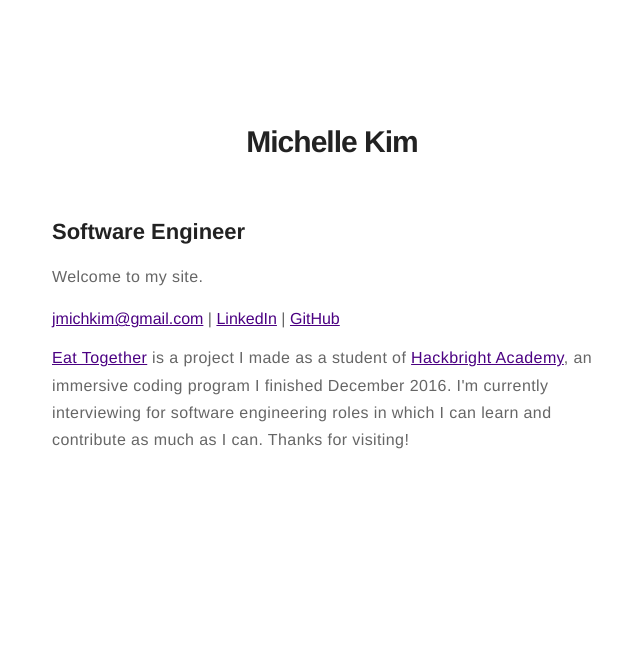
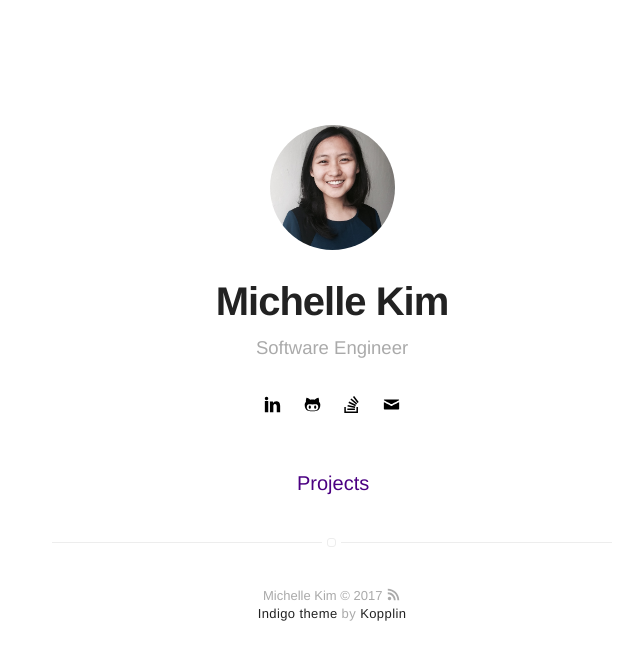
Before and after one commit to kmjch/kmjch.github.io, a Jekyll site: the page built from index.html, in a window 1280 px wide. Shown: the top 660 px of the page, without its empty margins (308-948 px from the left). Built offline with Jekyll 4.4.1, drawn with Linux system fonts in a browser that asks for light colours.

Commit message:
changed index

```diff
--- a/index.html
+++ b/index.html
@@ -1,10 +1,4 @@
 ---
-layout: default
-title: Michelle Kim, Software Engineer
+layout: page
+title: Home
 ---
-
-<h1>Michelle Kim</h1>
-<h2>Software Engineer</h2>
-<p>Welcome to my site.</p>
-<a href="mailto:jmichkim@gmail.com">jmichkim@gmail.com</a> | <a href="https://www.linkedin.com/in/kmjch">LinkedIn</a> | <a href="https://github.com/kmjch">GitHub</a>
-<p><a href="http://et.kmjch.net">Eat Together</a> is a project I made as a student of <a href="https://hackbrightacademy.com/">Hackbright Academy</a>, an immersive coding program I finished December 2016.  I'm currently interviewing for software engineering roles in which I can learn and contribute as much as I can.  Thanks for visiting!</p>
```
